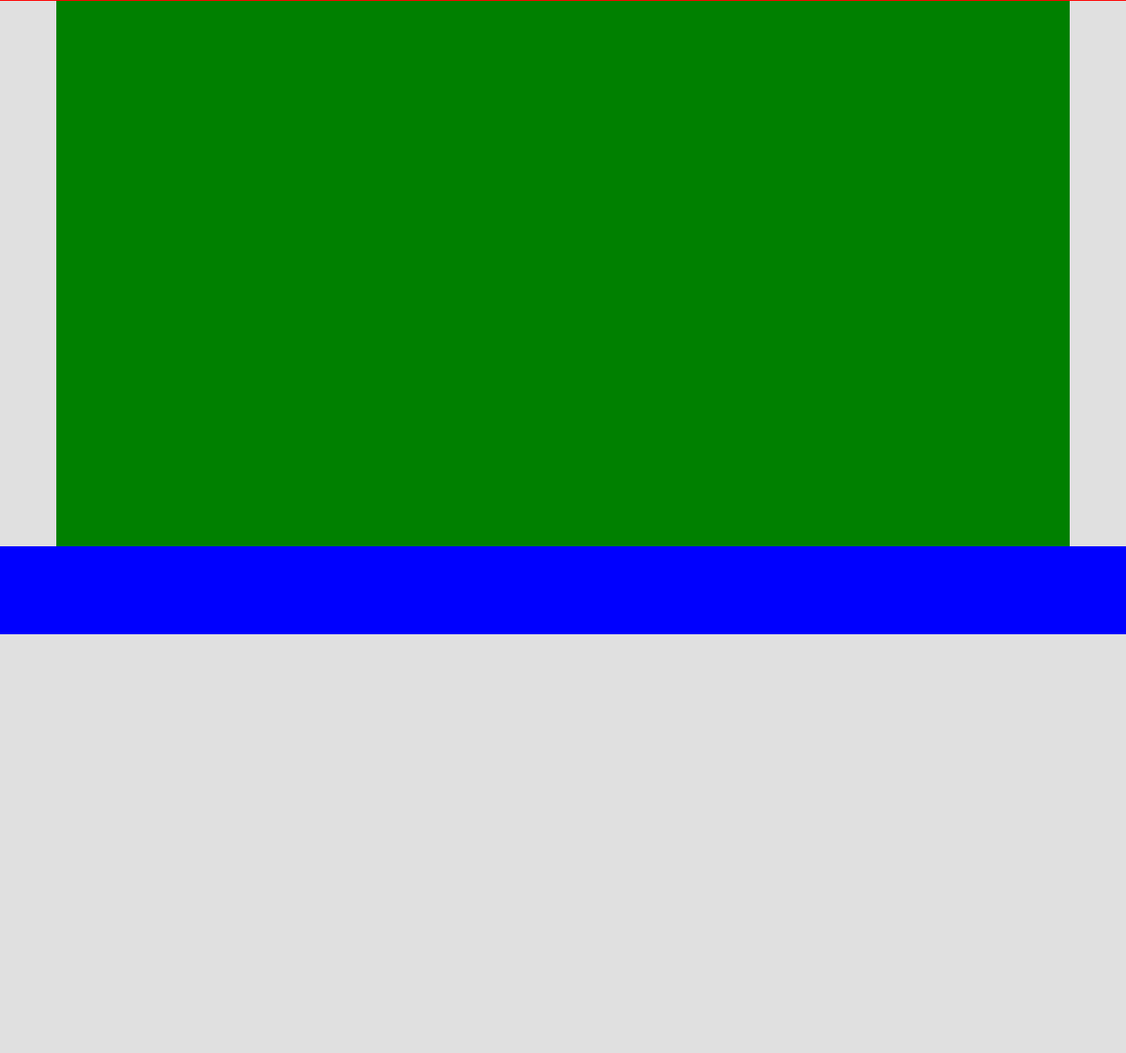
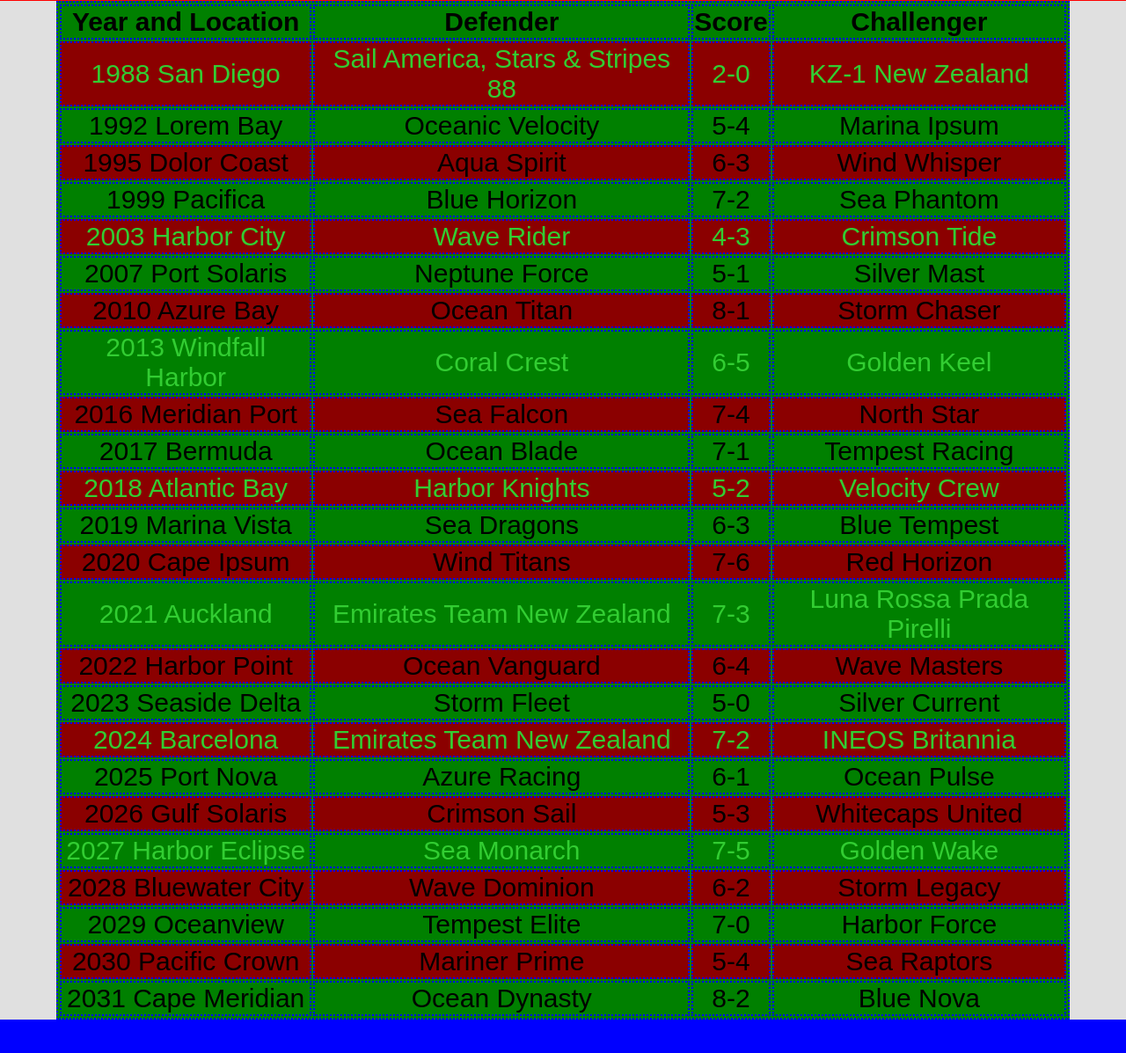
Before and after one commit to nilswag/webtech-hw, a plain HTML site: page html/results.html in a window 1280 px wide. Shown: the part 79-1276 px from the top of the page at 88% size. Before the commit the page ends 800 px from the top, so only its background shows below. Drawn offline with Linux system fonts and the light colour scheme.

Commit message:
table data and styling

```diff
--- /dev/null
+++ b/css/results.css
@@ -0,0 +1,24 @@
+
+main {
+    display: flex;
+    justify-content: center;
+    align-items: center;
+}
+
+main table {
+    display: block;
+    text-align: center;
+    font-size: 3rem;
+}
+
+table, th, td {
+    border: 2px dotted var(--tertiary-theme-color);
+}
+
+main table tr:nth-child(even) {
+    background-color: var(--secundary-theme-color);
+}
+
+.results__table__row--winning {
+    color: limegreen;
+}
--- a/html/results.html
+++ b/html/results.html
@@ -7,6 +7,7 @@
         <link rel="shortcut icon" href="#" type="image/x-icon">
         <link rel="stylesheet" href="../css/reset.css">
         <link rel="stylesheet" href="../css/style.css">
+        <link rel="stylesheet" href="../css/results.css">
     </head>
     <body class="light-mode">
         <header>
@@ -27,7 +28,159 @@
             </nav>
         </header>
         <main>
+            <table>
+                <tr>
+                    <th>Year and Location</th>
+                    <th>Defender</th>
+                    <th>Score</th>
+                    <th>Challenger</th>
+                </tr>
 
+                <tr class="results__table__row--winning">
+                    <td>1988 San Diego</td>
+                    <td>Sail America, Stars & Stripes 88</td>
+                    <td>2-0</td>
+                    <td>KZ-1 New Zealand</td>
+                </tr>
+                <tr>
+                    <td>1992 Lorem Bay</td>
+                    <td>Oceanic Velocity</td>
+                    <td>5-4</td>
+                    <td>Marina Ipsum</td>
+                </tr>
+                <tr>
+                    <td>1995 Dolor Coast</td>
+                    <td>Aqua Spirit</td>
+                    <td>6-3</td>
+                    <td>Wind Whisper</td>
+                </tr>
+                <tr>
+                    <td>1999 Pacifica</td>
+                    <td>Blue Horizon</td>
+                    <td>7-2</td>
+                    <td>Sea Phantom</td>
+                </tr>
+                <tr class="results__table__row--winning">
+                    <td>2003 Harbor City</td>
+                    <td>Wave Rider</td>
+                    <td>4-3</td>
+                    <td>Crimson Tide</td>
+                </tr>
+                <tr>
+                    <td>2007 Port Solaris</td>
+                    <td>Neptune Force</td>
+                    <td>5-1</td>
+                    <td>Silver Mast</td>
+                </tr>
+                <tr>
+                    <td>2010 Azure Bay</td>
+                    <td>Ocean Titan</td>
+                    <td>8-1</td>
+                    <td>Storm Chaser</td>
+                </tr>
+                <tr class="results__table__row--winning">
+                    <td>2013 Windfall Harbor</td>
+                    <td>Coral Crest</td>
+                    <td>6-5</td>
+                    <td>Golden Keel</td>
+                </tr>
+                <tr>
+                    <td>2016 Meridian Port</td>
+                    <td>Sea Falcon</td>
+                    <td>7-4</td>
+                    <td>North Star</td>
+                </tr>
+                <tr>
+                    <td>2017 Bermuda</td>
+                    <td>Ocean Blade</td>
+                    <td>7-1</td>
+                    <td>Tempest Racing</td>
+                </tr>
+                <tr class="results__table__row--winning">
+                    <td>2018 Atlantic Bay</td>
+                    <td>Harbor Knights</td>
+                    <td>5-2</td>
+                    <td>Velocity Crew</td>
+                </tr>
+                <tr>
+                    <td>2019 Marina Vista</td>
+                    <td>Sea Dragons</td>
+                    <td>6-3</td>
+                    <td>Blue Tempest</td>
+                </tr>
+                <tr>
+                    <td>2020 Cape Ipsum</td>
+                    <td>Wind Titans</td>
+                    <td>7-6</td>
+                    <td>Red Horizon</td>
+                </tr>
+                <tr class="results__table__row--winning">
+                    <td>2021 Auckland</td>
+                    <td>Emirates Team New Zealand</td>
+                    <td>7-3</td>
+                    <td>Luna Rossa Prada Pirelli</td>
+                </tr>
+                <tr>
+                    <td>2022 Harbor Point</td>
+                    <td>Ocean Vanguard</td>
+                    <td>6-4</td>
+                    <td>Wave Masters</td>
+                </tr>
+                <tr>
+                    <td>2023 Seaside Delta</td>
+                    <td>Storm Fleet</td>
+                    <td>5-0</td>
+                    <td>Silver Current</td>
+                </tr>
+                <tr class="results__table__row--winning">
+                    <td>2024 Barcelona</td>
+                    <td>Emirates Team New Zealand</td>
+                    <td>7-2</td>
+                    <td>INEOS Britannia</td>
+                </tr>
+                <tr>
+                    <td>2025 Port Nova</td>
+                    <td>Azure Racing</td>
+                    <td>6-1</td>
+                    <td>Ocean Pulse</td>
+                </tr>
+                <tr>
+                    <td>2026 Gulf Solaris</td>
+                    <td>Crimson Sail</td>
+                    <td>5-3</td>
+                    <td>Whitecaps United</td>
+                </tr>
+                <tr class="results__table__row--winning">
+                    <td>2027 Harbor Eclipse</td>
+                    <td>Sea Monarch</td>
+                    <td>7-5</td>
+                    <td>Golden Wake</td>
+                </tr>
+                <tr>
+                    <td>2028 Bluewater City</td>
+                    <td>Wave Dominion</td>
+                    <td>6-2</td>
+                    <td>Storm Legacy</td>
+                </tr>
+                <tr>
+                    <td>2029 Oceanview</td>
+                    <td>Tempest Elite</td>
+                    <td>7-0</td>
+                    <td>Harbor Force</td>
+                </tr>
+                <tr>
+                    <td>2030 Pacific Crown</td>
+                    <td>Mariner Prime</td>
+                    <td>5-4</td>
+                    <td>Sea Raptors</td>
+                </tr>
+                <tr>
+                    <td>2031 Cape Meridian</td>
+                    <td>Ocean Dynasty</td>
+                    <td>8-2</td>
+                    <td>Blue Nova</td>
+                </tr>
+            </table>
         </main>
         <footer>
             <section>
```
